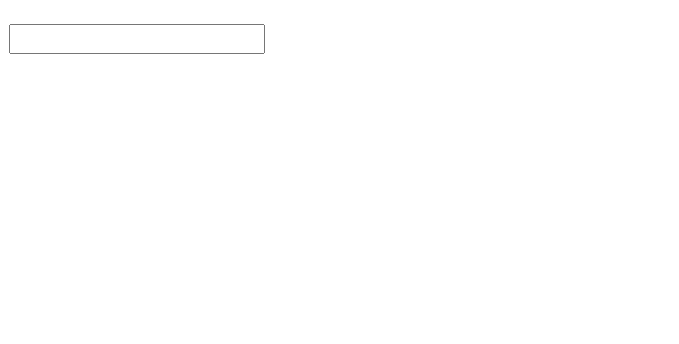
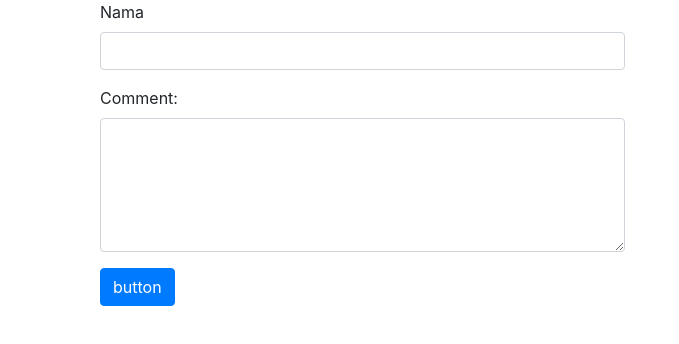
Before and after one commit to mohkhoirularifin/Pemrograman-Web-Lanjut, an Angular app in the folder Praktikum7/: page / in a window 1280 px wide. Shown: the top 344 px of the page, without its empty margins (0-679 px from the left). Built offline with nearby package versions, Linux system fonts and the light colour scheme.

Commit message:
Update app.component.html

```diff
--- a/Praktikum7/src/app/app.component.html
+++ b/Praktikum7/src/app/app.component.html
@@ -1,104 +1,2 @@
-<!-- <div *ngIf="courses.length > 0">
-  list of courses
-</div>
-<div *ngIf="courses.length == 0">
-  no courses yet
-</div> -->
-
-<!-- percobaan kedua -->
-<!-- <div *ngIf="courses.length > 0; else noCourses">
-  list of courses
-</div>
-<ng-template #noCourses>
-  no course yet
-</ng-template> -->
-
-
-
-<!-- percobaan ketiga -->
-<!-- <div *ngIf="courses.length > 0; then coursesList else noCourses"></div>
-<ng-template #coursesList>
-  list of course
-</ng-template>
-
-<ng-template #noCourses>
-  no course yet
-</ng-template> -->
-
-<!-- <div [hidden]="courses.length == 0">
-  list courses list
-</div>
-<div [hidden]="courses.length > 0">
-  no courses yet
-</div> -->
-<!-- <ul class="nav nav-pills">
-  <li class="nav-item">
-    <a
-      (click)="viewMode = 'map'"
-      class="nav-link"
-      [class.active]="viewMode == 'map'"
-      >Map View
-    </a>
-  </li>
-  <li class="nav-item">
-    <a
-      (click)="viewMode = 'list'"
-      class="nav-link"
-      [class.active]="viewMode == 'list'"
-      >Map View
-    </a>
-  </li>
-</ul>
-<div [ngSwitch]="viewMode">
-  <div *ngSwitchCase="'map'">Map View Content</div>
-  <div *ngSwitchCase="'list'">List View Content</div>
-  <div *ngSwitchDefault>Other</div>
-</div> -->
-
-<!-- <ul>
-  <li *ngFor="let item of coursesFor; index as i">
-    {{i}}-{{item.name}}
-  </li>
-</ul> -->
-
-<!-- <button (click)="onAdd()">Add</button>
-<ul>
-  <li *ngFor="let item of coursesFor; even as isEven">
-    {{item.name}}
-    <span *ngIf="isEven">(Even)</span> -->
-    <!-- <button (click)="onRemove(item)">Remove</button> -->
-    <!-- <button (click)="onChange(item)">Update</button>
-  </li>
-</ul> -->
-<!-- <br>
-&nbsp; <button (click)="loadCourses()">Tampilkan Data</button>
-<li *ngFor="let itemone of coursesForOne; trackBy:trackCourse">
-  {{itemone.nama}}
-</li> -->
-
-<!-- <div *ngIf="courses.length > 0">
-  list of courses
-</div> -->
-
-<!-- <ng-template [ngIf]="courses.length>0">
-  <div *ngIf="courses.length > 0">
-    list of courses
-  </div>
-</ng-template> -->
-<br>
-<!-- &nbsp; <input type="text" appInputFormat [format]="'uppercase'"> -->
-&nbsp; <input type="text" [appInputFormat] ="'uppercase'">
+<app-contact></app-contact>
 <router-outlet></router-outlet>
-<!-- <span
-class="fa"
-[class.fa-star]="isSelected"
-[class.fa-star-o]="!isSelected"
-(click)="onClickAlias()"></span> -->
-
-<!-- <span
-class="fa"
-[ngClass]="{
-  'fa-star': isSelected,
-  'fa-star-o': !isSelected
-}"
-(click)="onClickAlias()"></span> -->
```
